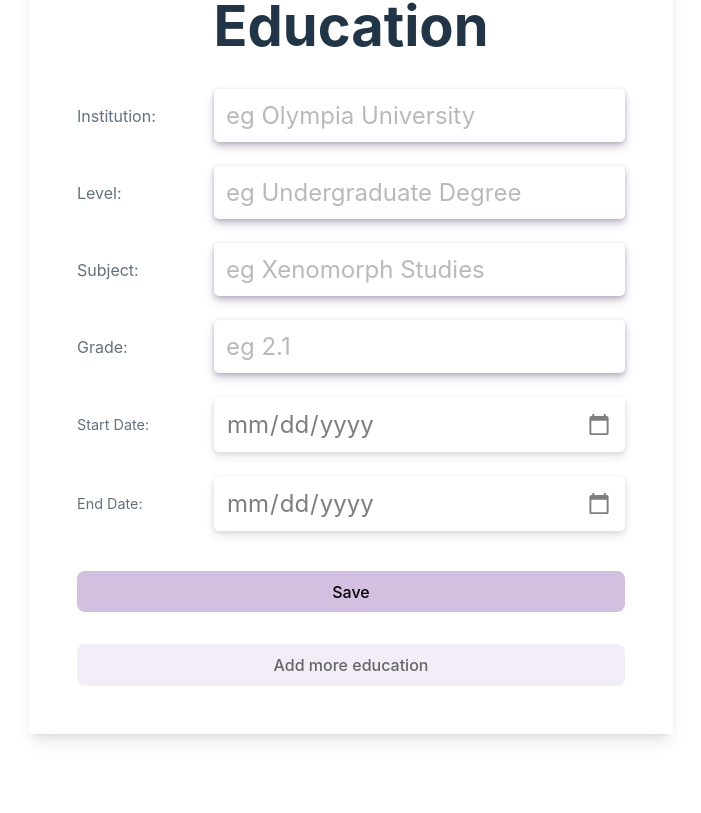
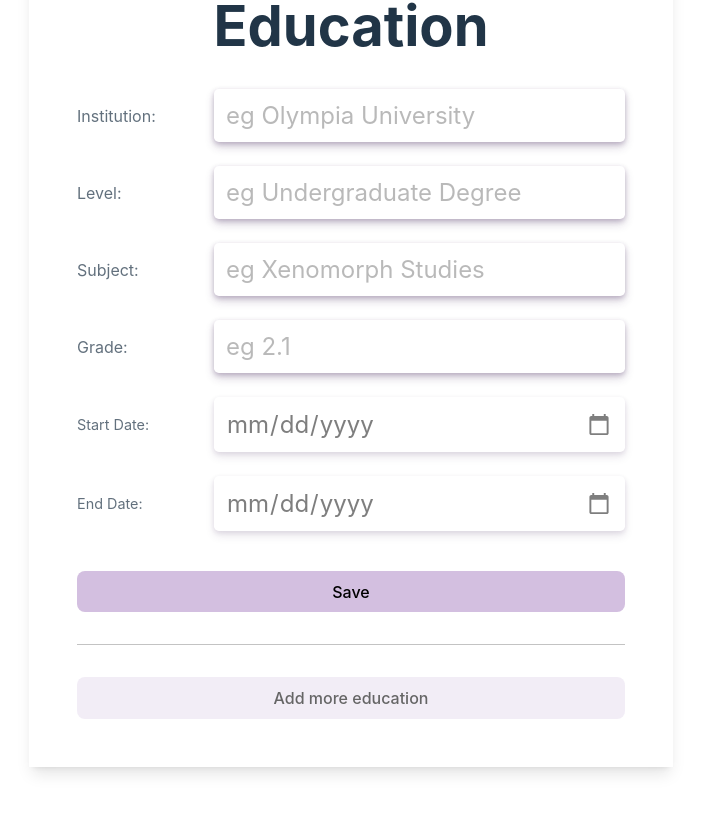
Before and after one commit to bendee48/cv-application, a React (Vite) app: page / in a window 1280 px wide. Shown: the part 2374-3187 px from the top of the page, without its empty margins (289-990 px from the left). Built offline with nearby package versions, Linux system fonts and the light colour scheme.

Commit message:
Adding Delete function for Education
- Adding delete button for education section
- Adding delete functions and handlers for education section

```diff
--- a/src/components/App.jsx
+++ b/src/components/App.jsx
@@ -13,7 +13,9 @@
   const [experiences, setExperiences] = useState([
     {id: expIndex.current, experience: <Experience key={expIndex.current} id={expIndex.current} deleteBtn={false} /> }
   ]);
-  const [education, setEducation] = useState([<Education key={eduIndex.current}/>]);
+  const [education, setEducation] = useState([
+    {id: eduIndex.current, education: <Education key={eduIndex.current} id={eduIndex.current} deleteBtn={false} /> }
+  ]);
 
   function addExperience() {
     expIndex.current++;
@@ -37,8 +39,17 @@
     eduIndex.current++;
     setEducation([
       ...education,
-      <Education key={eduIndex.current}/>
+      {
+        id: eduIndex.current,
+        education: <Education key={eduIndex.current} id={eduIndex.current} deleteBtn={true} deleteHandler={deleteEducation}/>
+      }
     ])
+  }
+
+  function deleteEducation(id) {
+    setEducation(edu => {
+      return edu.filter(e => e.id !== id)
+    })
   }
 
   return (
@@ -58,7 +69,7 @@
       </Section>
       <Section>
         <h1 className='section-header'>Education</h1>
-        {education}
+        {education.map(comp => comp.education)}
         <AddButton text="education" handleClick={addEducation} />
       </Section>
     </>
--- a/src/components/Education.jsx
+++ b/src/components/Education.jsx
@@ -1,6 +1,6 @@
 import { useState } from 'react';
 
-function Education() {
+function Education({id, deleteBtn, deleteHandler}) {
   const [educationInfo, setEducationInfo] = useState({institution: "",
                                                       level: "",
                                                       subject: "",
@@ -58,6 +58,10 @@
       ...educationInfo,
       endDate: e.target.value
     })
+  }
+
+  function handleDelete(id) {
+    deleteHandler(id);
   }
 
   return (
@@ -142,7 +146,21 @@
             (<span className='display-info'>{educationInfo.endDate}</span>)
         }
       </div>
-      <button className="btn btn-dark">{!saved ? 'Save' : 'Edit'}</button>
+      {/* <button className="btn btn-dark">{!saved ? 'Save' : 'Edit'}</button> */}
+      <div className='form-btns'>
+        {/* Button to toggle between Save/Edit modes */}
+        <button className='btn btn-dark'>{!saved ? 'Save' : 'Edit'}</button>
+        {/* Conditionally render the Delete button if deleteBtn prop is true */}
+        {deleteBtn && <button
+                        className='btn btn-delete'
+                        type='button'
+                        onClick={() => {
+                          handleDelete(id);
+                        }}
+                      >
+                        Delete
+                      </button>}
+      </div>
     </form>
   )
 }
```
